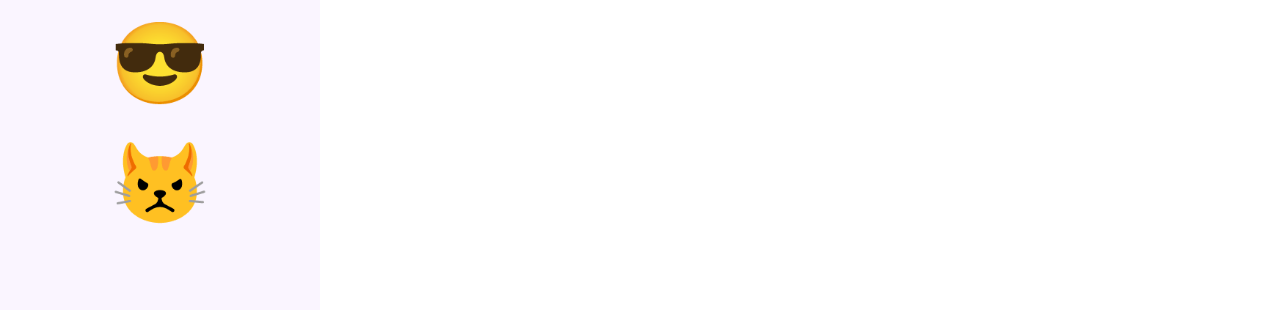
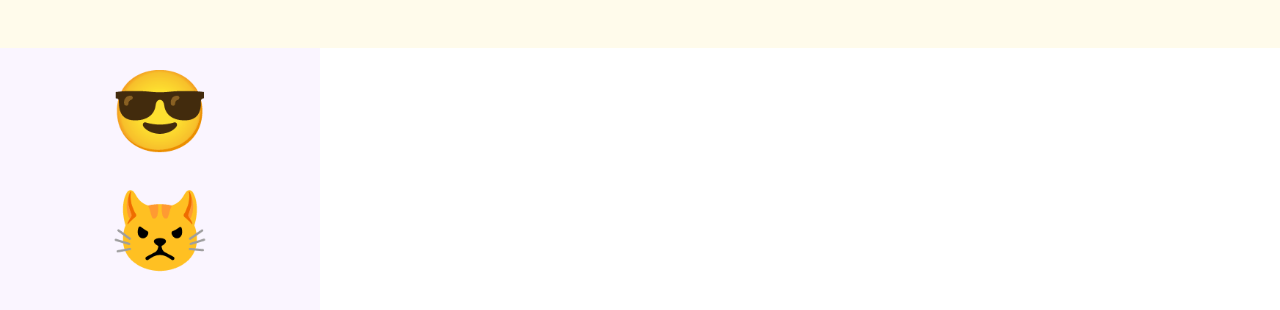
Before and after one commit to RobomrFox/Expense-Tracker-, a React (Vite) app: page / in a window 1280 px wide. Shown: the top 310 px of the page. Built offline with nearby package versions, Linux system fonts and the light colour scheme.

Commit message:
Few more changes

```diff
--- a/src/App.jsx
+++ b/src/App.jsx
@@ -3,6 +3,7 @@ import reactLogo from './assets/react.svg'
 import viteLogo from '/vite.svg'
 import './App.css'
 import Sidebar from './components/Sidebar'
+import Navigation from './components/Navigation'
 
 function App() {
   const [count, setCount] = useState(0);
@@ -12,6 +13,7 @@ function App() {
 
   return (
     <>
+      <Navigation />
       <Sidebar />
     </>
   )
--- a/src/components/Navigation.jsx
+++ b/src/components/Navigation.jsx
@@ -4,7 +4,7 @@
 function Navigation() {
     return(
         <>
-            <div className>
+            <div className="w-full h-[3rem] bg-amber-50 relative z-1">
 
             </div>
         </>
--- a/src/components/Sidebar.jsx
+++ b/src/components/Sidebar.jsx
@@ -2,7 +2,7 @@ const Sidebar = function () {
 
     return(
     <>
-        <div className="w-[20rem] bg-purple-50 h-screen">
+        <div className="w-[20rem] bg-purple-50 h-screen relative z-10">
 
             <div className="flex flex-col my-auto h-full">
                 <button>
```
